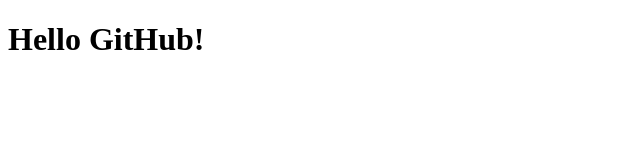
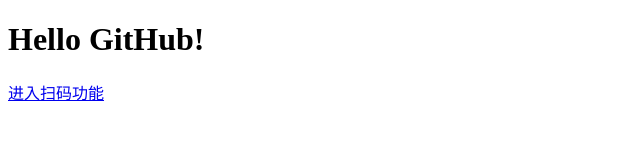
Before and after one commit to majunan/qr-scanner, a plain HTML site: page index.html in a window 1280 px wide. Shown: the whole page, without its empty margins (0-640 px from the left). Drawn offline with Linux system fonts and the light colour scheme.

Commit message:
Update index.html

```diff
--- a/index.html
+++ b/index.html
@@ -5,5 +5,6 @@
 </head>
 <body>
     <h1>Hello GitHub!</h1>
+    <a href="層架狀態記錄.html">进入扫码功能</a>
 </body>
 </html>
```
